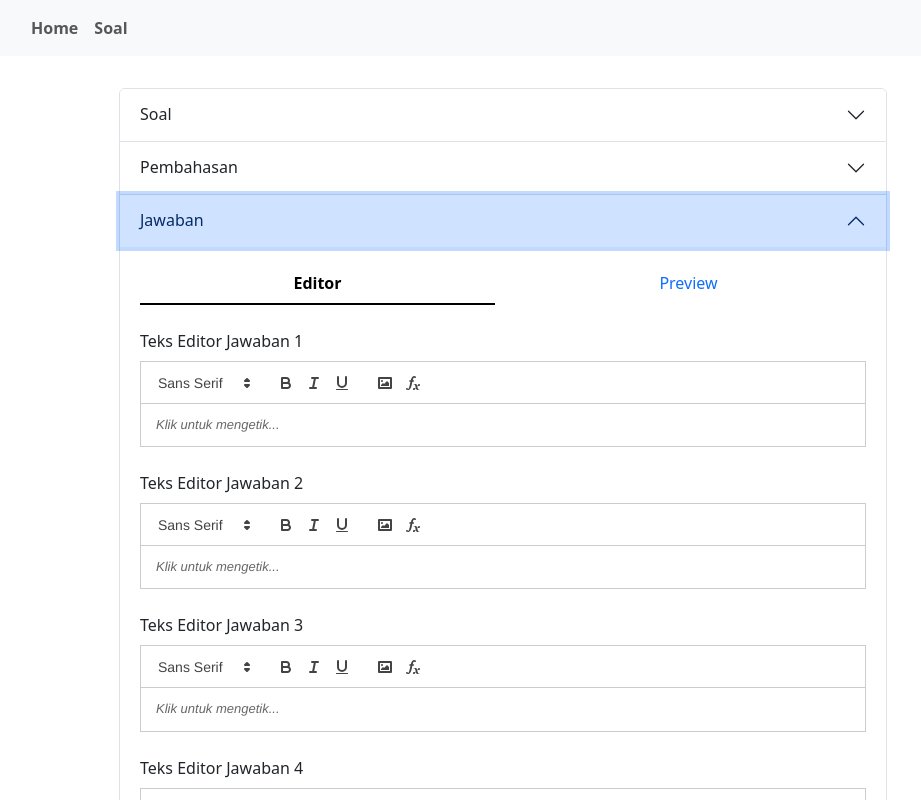
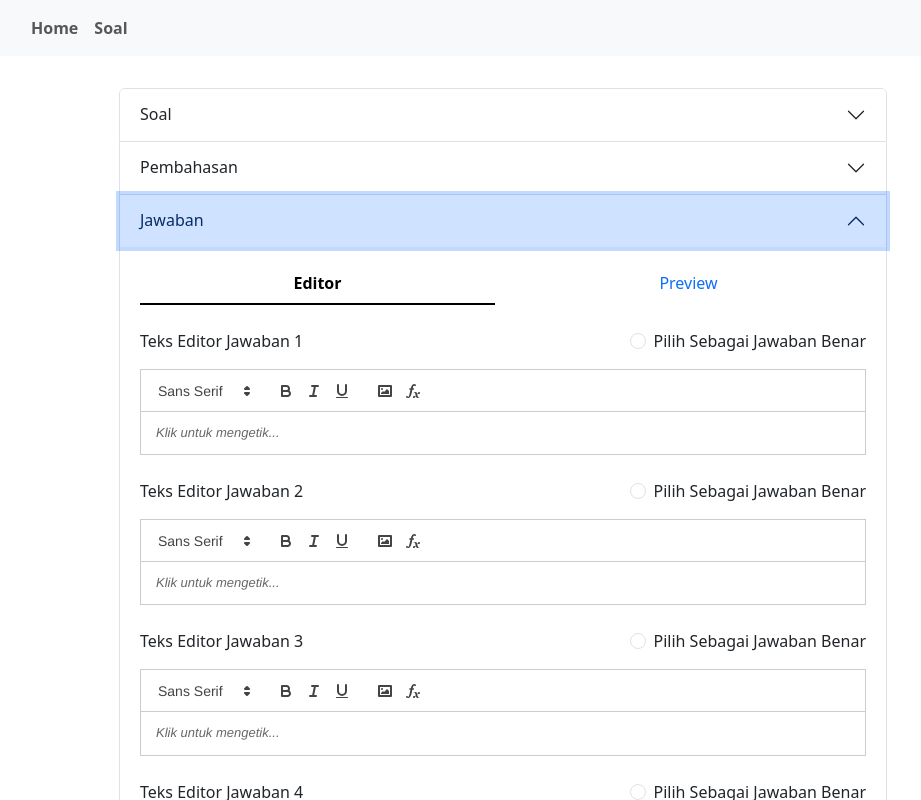
Before and after one commit to mdayat/kid-pyung, a React (Vite) app: page /soal in a window 1280 px wide. Both pictures are taken after a click on the button "Jawaban". Shown: the top 800 px of the page, without its empty margins (137-1058 px from the left). Built offline with nearby package versions, Linux system fonts and the light colour scheme.

Commit message:
add missing jawabanBenar option

```diff
--- a/src/components/JawabanEditor.tsx
+++ b/src/components/JawabanEditor.tsx
@@ -53,7 +53,22 @@ export function JawabanEditor({ jawaban }: JawabanEditorProps): JSX.Element {
             key={`jawaban${index + 1}-rich-text-editor`}
             className="mb-6 last:mb-0"
           >
-            <Form.Label as="p">Teks Editor Jawaban {index + 1}</Form.Label>
+            <div className="flex justify-between items-center mb-3">
+              <Form.Label as="p" className="mb-0">
+                Teks Editor Jawaban {index + 1}
+              </Form.Label>
+
+              <Form.Check
+                required
+                id={`jawaban${index + 1}`}
+                value={`jawaban${index + 1}`}
+                type="radio"
+                name="jawaban-benar"
+                label="Pilih Sebagai Jawaban Benar"
+                className="[&_*]:cursor-pointer mb-0"
+              />
+            </div>
+
             <RichTextEditor
               setQuillInstance={setQuillInstance}
               editorID={`jawaban${index + 1}-editor`}
--- a/src/components/SoalEditor.tsx
+++ b/src/components/SoalEditor.tsx
@@ -1,23 +1,37 @@
+import { useRef } from "react";
 import Button from "react-bootstrap/Button";
 import Form from "react-bootstrap/Form";
 import Tabs from "react-bootstrap/Tabs";
 import Tab from "react-bootstrap/Tab";
-import type { Dispatch, SetStateAction } from "react";
+import type { Dispatch, RefObject, SetStateAction } from "react";
 import type Quill from "quill";
 
 import { RichTextEditor } from "./RichTextEditor";
 import { deltaToHTMLString } from "../utils/quill";
 
 interface SoalEditorProps {
+  soalIDRef: RefObject<HTMLInputElement>;
   quillInstance: Quill;
   setQuillInstance: Dispatch<SetStateAction<Quill>>;
 }
 
 export function SoalEditor({
+  soalIDRef,
   quillInstance,
   setQuillInstance,
 }: SoalEditorProps): JSX.Element {
-  function checkIDSoal() {}
+  const soalIDDescRef = useRef<HTMLElement>(null);
+  const registeredIDText = "ID soal sudah terdaftar!";
+  const unregisteredIDText = "Setiap ID pada soal harus unik.";
+
+  function checkIDSoal() {
+    setTimeout(() => {
+      const smallEl = soalIDDescRef.current as HTMLElement;
+      smallEl.classList.replace("text-muted", "text-red-600");
+      smallEl.classList.add("italic");
+      smallEl.textContent = registeredIDText;
+    }, 1000);
+  }
 
   function showEditorPreview(eventKey: string | null) {
     const divEl = document.getElementById("soal-preview") as HTMLDivElement;
@@ -42,6 +56,7 @@ export function SoalEditor({
         <Form.Group controlId="soal_id" className="max-w-sm mb-6">
           <div className="flex justify-start items-center gap-x-6">
             <Form.Control
+              ref={soalIDRef}
               required
               type="text"
               placeholder="Masukkan ID Soal..."
@@ -60,8 +75,11 @@ export function SoalEditor({
             </Button>
           </div>
 
-          <Form.Text className="text-muted">
-            Setiap ID pada soal harus unik.
+          <Form.Text
+            ref={soalIDDescRef}
+            className="text-muted transition-all duration-300"
+          >
+            {unregisteredIDText}
           </Form.Text>
         </Form.Group>
 
--- a/src/pages/Soal.tsx
+++ b/src/pages/Soal.tsx
@@ -1,4 +1,4 @@
-import { useEffect, useState } from "react";
+import { useEffect, useRef, useState } from "react";
 import Accordion from "react-bootstrap/Accordion";
 import Form from "react-bootstrap/Form";
 import Button from "react-bootstrap/Button";
@@ -9,14 +9,11 @@ import type { Dispatch, FormEvent, SetStateAction } from "react";
 import { SoalEditor } from "../components/SoalEditor";
 import { PembahasanEditor } from "../components/PembahasanEditor";
 import { JawabanEditor } from "../components/JawabanEditor";
-import {
-  beforeUnloadHandler,
-  createSoal,
-  generateJawabanEditorProps,
-} from "../utils/soal";
-import type { Editor } from "../utils/soal";
+import { beforeUnloadHandler, createSoal } from "../utils/soal";
+import type { Editor, TaggedDelta } from "../utils/soal";
 
 export default function Soal(): JSX.Element {
+  const soalIDRef = useRef<HTMLInputElement>(null);
   const [soalQuill, setSoalQuill] = useState<Quill>();
   const [pembahasanQuill, setPembahasanQuill] = useState<Quill>();
 
@@ -28,22 +25,38 @@ export default function Soal(): JSX.Element {
 
   function submitCreateSoalHandler(event: FormEvent<HTMLFormElement>) {
     event.preventDefault();
+    const jawabanDeltas = [
+      jawaban1Quill?.getContents() as Delta,
+      jawaban2Quill?.getContents() as Delta,
+      jawaban3Quill?.getContents() as Delta,
+      jawaban4Quill?.getContents() as Delta,
+      jawaban5Quill?.getContents() as Delta,
+    ];
+
+    // The delta of each jawaban is tagged by jawabanTag variable.
+    const taggedDeltas: TaggedDelta[] = [];
+    for (let i = 0; i < jawabanDeltas.length; i++) {
+      const jawabanTag = `jawaban${i + 1}`;
+      taggedDeltas.push({ tag: jawabanTag, delta: jawabanDeltas[i] });
+    }
+
     const editors: Editor[] = [
       { type: "soal", delta: soalQuill?.getContents() as Delta },
       { type: "pembahasan", delta: pembahasanQuill?.getContents() as Delta },
       {
         type: "jawaban",
-        deltas: [
-          jawaban1Quill?.getContents() as Delta,
-          jawaban2Quill?.getContents() as Delta,
-          jawaban3Quill?.getContents() as Delta,
-          jawaban4Quill?.getContents() as Delta,
-          jawaban5Quill?.getContents() as Delta,
-        ],
+        taggedDeltas,
       },
     ];
 
-    createSoal(editors);
+    const formData = new FormData(event.currentTarget);
+    const jawabanBenarTag = formData.get("jawaban-benar");
+
+    createSoal(
+      (soalIDRef.current as HTMLInputElement).value as string,
+      jawabanBenarTag as string,
+      editors
+    );
   }
 
   useEffect(() => {
@@ -64,6 +77,7 @@ export default function Soal(): JSX.Element {
         <Accordion.Header>Soal</Accordion.Header>
         <Accordion.Body className="pb-10">
           <SoalEditor
+            soalIDRef={soalIDRef}
             quillInstance={soalQuill as Quill}
             setQuillInstance={setSoalQuill as Dispatch<SetStateAction<Quill>>}
           />
@@ -86,22 +100,38 @@ export default function Soal(): JSX.Element {
         <Accordion.Header>Jawaban</Accordion.Header>
         <Accordion.Body>
           <JawabanEditor
-            jawaban={generateJawabanEditorProps(
-              [
-                jawaban1Quill as Quill,
-                jawaban2Quill as Quill,
-                jawaban3Quill as Quill,
-                jawaban4Quill as Quill,
-                jawaban5Quill as Quill,
-              ],
-              [
-                setJawaban1Quill as Dispatch<SetStateAction<Quill>>,
-                setJawaban2Quill as Dispatch<SetStateAction<Quill>>,
-                setJawaban3Quill as Dispatch<SetStateAction<Quill>>,
-                setJawaban4Quill as Dispatch<SetStateAction<Quill>>,
-                setJawaban5Quill as Dispatch<SetStateAction<Quill>>,
-              ]
-            )}
+            jawaban={[
+              {
+                quillInstance: jawaban1Quill as Quill,
+                setQuillInstance: setJawaban1Quill as Dispatch<
+                  SetStateAction<Quill>
+                >,
+              },
+              {
+                quillInstance: jawaban2Quill as Quill,
+                setQuillInstance: setJawaban2Quill as Dispatch<
+                  SetStateAction<Quill>
+                >,
+              },
+              {
+                quillInstance: jawaban3Quill as Quill,
+                setQuillInstance: setJawaban3Quill as Dispatch<
+                  SetStateAction<Quill>
+                >,
+              },
+              {
+                quillInstance: jawaban4Quill as Quill,
+                setQuillInstance: setJawaban4Quill as Dispatch<
+                  SetStateAction<Quill>
+                >,
+              },
+              {
+                quillInstance: jawaban5Quill as Quill,
+                setQuillInstance: setJawaban5Quill as Dispatch<
+                  SetStateAction<Quill>
+                >,
+              },
+            ]}
           />
         </Accordion.Body>
       </Accordion.Item>
--- a/src/utils/soal.ts
+++ b/src/utils/soal.ts
@@ -1,7 +1,4 @@
-import type { Dispatch, SetStateAction } from "react";
-import type Quill from "quill";
 import type { Delta } from "quill/core";
-
 import { replaceBase64ImageWithTag, base64ToBlobWithTag } from "./quill";
 import type { TaggedBlob, TaggedImage } from "./quill";
 
@@ -13,16 +10,14 @@ interface TaggedDelta {
 type Editor =
   | { type: "soal"; delta: Delta }
   | { type: "pembahasan"; delta: Delta }
-  | { type: "jawaban"; deltas: Delta[] };
-
-type ModifiedEditor =
-  | { type: "soal"; delta: Delta }
-  | { type: "pembahasan"; delta: Delta }
   | { type: "jawaban"; taggedDeltas: TaggedDelta[] };
 
-function createSoal(editors: Editor[]) {
+function createSoal(
+  soalID: string,
+  jawabanBenarTag: string,
+  editors: Editor[]
+) {
   const combinedTaggedImages: TaggedImage[] = [];
-  const modifiedEditors: ModifiedEditor[] = [];
 
   for (let i = 0; i < editors.length; i++) {
     const editor = editors[i];
@@ -32,28 +27,20 @@ function createSoal(editors: Editor[]) {
         editor.delta
       );
 
+      editor.delta = delta;
       combinedTaggedImages.push(...taggedImages);
-      modifiedEditors.push({ type: editor.type, delta });
     } else {
-      // The delta of each jawaban is tagged with the same tag as image's.
-      // The tag is annotated by jawabanTag variable.
+      // The image of each jawaban is tagged by jawaban delta tag.
       // This is to ensure each image has its corresponding delta.
-      const taggedDeltas: TaggedDelta[] = [];
-      for (let j = 0; j < editor.deltas.length; j++) {
-        const jawabanTag = `${editor.type}${j + 1}`;
+      for (let j = 0; j < editor.taggedDeltas.length; j++) {
         const { delta, taggedImages } = replaceBase64ImageWithTag(
-          jawabanTag,
-          editor.deltas[j]
+          editor.taggedDeltas[j].tag,
+          editor.taggedDeltas[j].delta
         );
 
+        editor.taggedDeltas[i].delta = delta;
         combinedTaggedImages.push(...taggedImages);
-        taggedDeltas.push({ tag: jawabanTag, delta });
       }
-
-      modifiedEditors.push({
-        type: editor.type,
-        taggedDeltas,
-      });
     }
   }
 
@@ -80,21 +67,10 @@ function createSoal(editors: Editor[]) {
     }
   });
 
-  formData.append("editors", JSON.stringify(modifiedEditors));
-}
-
-function generateJawabanEditorProps(
-  quillInstances: Quill[],
-  setQuillInstances: Dispatch<SetStateAction<Quill>>[]
-) {
-  const jawaban = new Array(5);
-  for (let i = 0; i < jawaban.length; i++) {
-    jawaban[i] = {
-      quillInstance: quillInstances[i],
-      setQuillInstance: setQuillInstances[i],
-    };
-  }
-  return jawaban;
+  formData.append(
+    "editors",
+    JSON.stringify({ soalID, jawabanBenarTag, editors })
+  );
 }
 
 function beforeUnloadHandler(event: BeforeUnloadEvent) {
@@ -103,5 +79,5 @@ function beforeUnloadHandler(event: BeforeUnloadEvent) {
   event.returnValue = true;
 }
 
-export { createSoal, generateJawabanEditorProps, beforeUnloadHandler };
-export type { Editor };
+export { createSoal, beforeUnloadHandler };
+export type { Editor, TaggedDelta };
```
